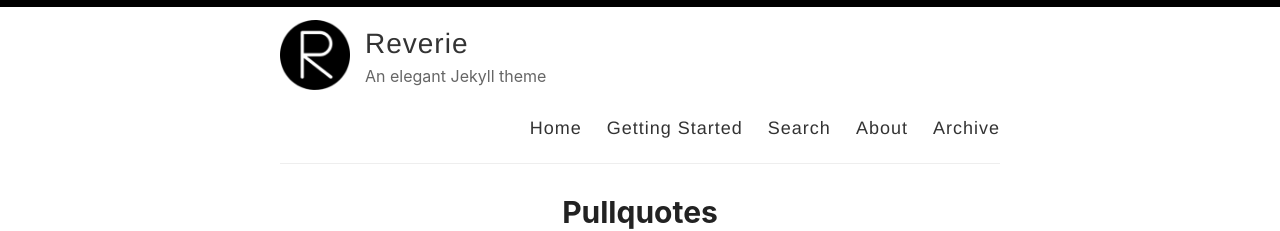
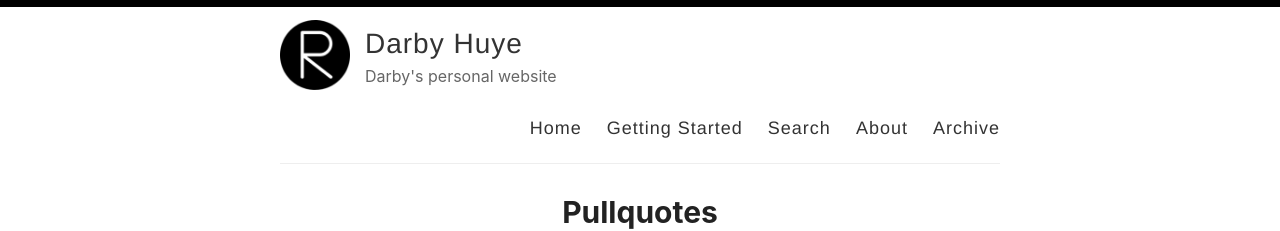
Before and after one commit to darbyhuye/darbyhuye.github.io, a Jekyll site: the page built from index.html, in a window 1280 px wide and 900 px high. Shown: the top 231 px of the window. Built offline with Jekyll 4.4.1, drawn with Linux system fonts in a browser that asks for light colours; the list of posts is cut into pages by our own code.

Commit message:
Update _config.yml

```diff
--- a/_config.yml
+++ b/_config.yml
@@ -3,13 +3,13 @@
 #
 
 # Name of your site (displayed in the header)
-name: Reverie
+name: Darby Huye
 
 # Name of the author
-author: Amit Merchant
+author: Darby Huye
 
 # Short bio or description (displayed in the header)
-description: An elegant Jekyll theme
+description: Darby's personal website
 
 # URL of your avatar or profile pic (you could use your GitHub profile pic)
 avatar: /images/reverie.png
```
